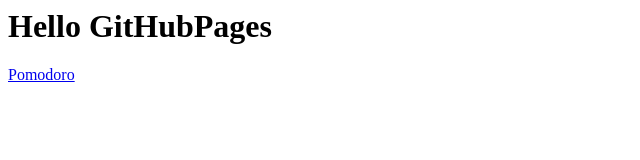
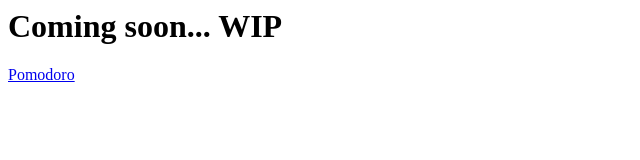
Before and after one commit to tiapnn/tiapnn.github.io, a plain HTML site: page index.html in a window 1280 px wide. Shown: the whole page, without its empty margins (0-640 px from the left). Drawn offline with Linux system fonts and the light colour scheme.

Commit message:
Update index.html

```diff
--- a/index.html
+++ b/index.html
@@ -1,2 +1,2 @@
-<h1>Hello GitHubPages</h1>
+<h1>Coming soon... WIP</h1>
 <a href="https://tiapnn.github.io/pomodoro/">Pomodoro</a>
```
